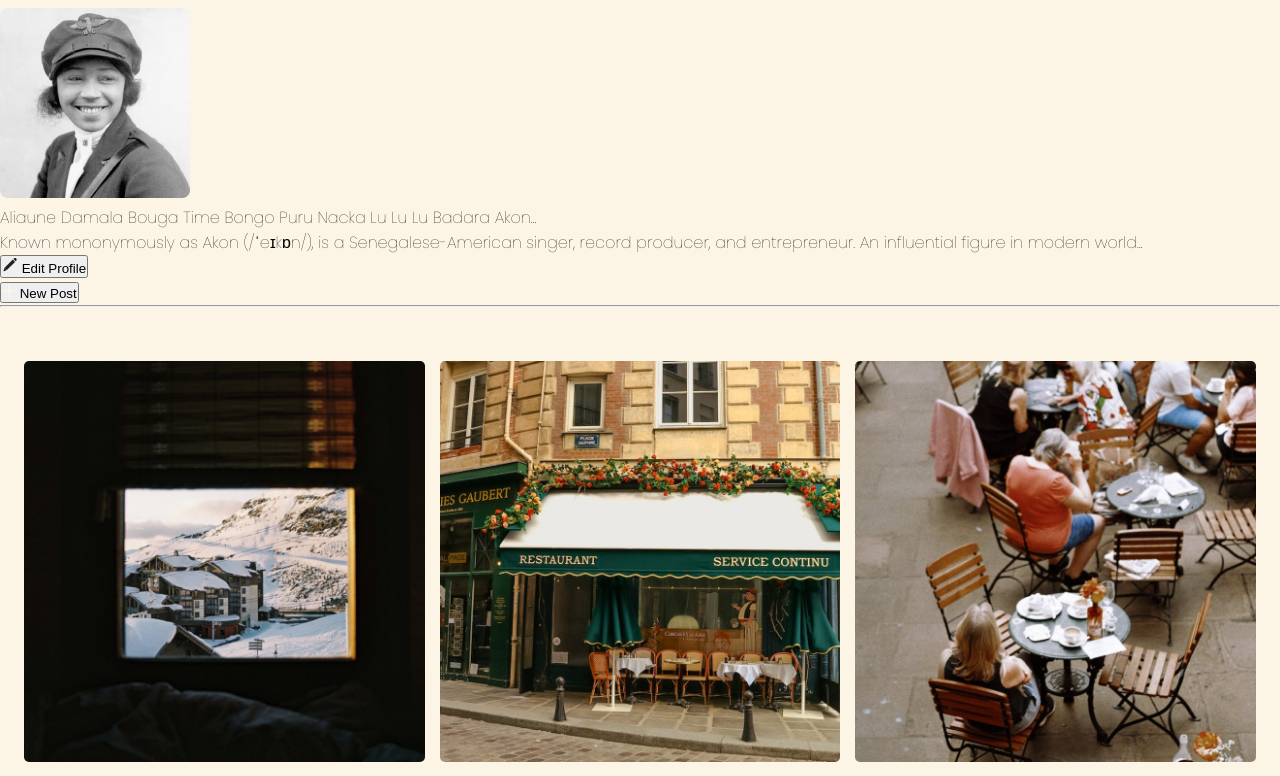
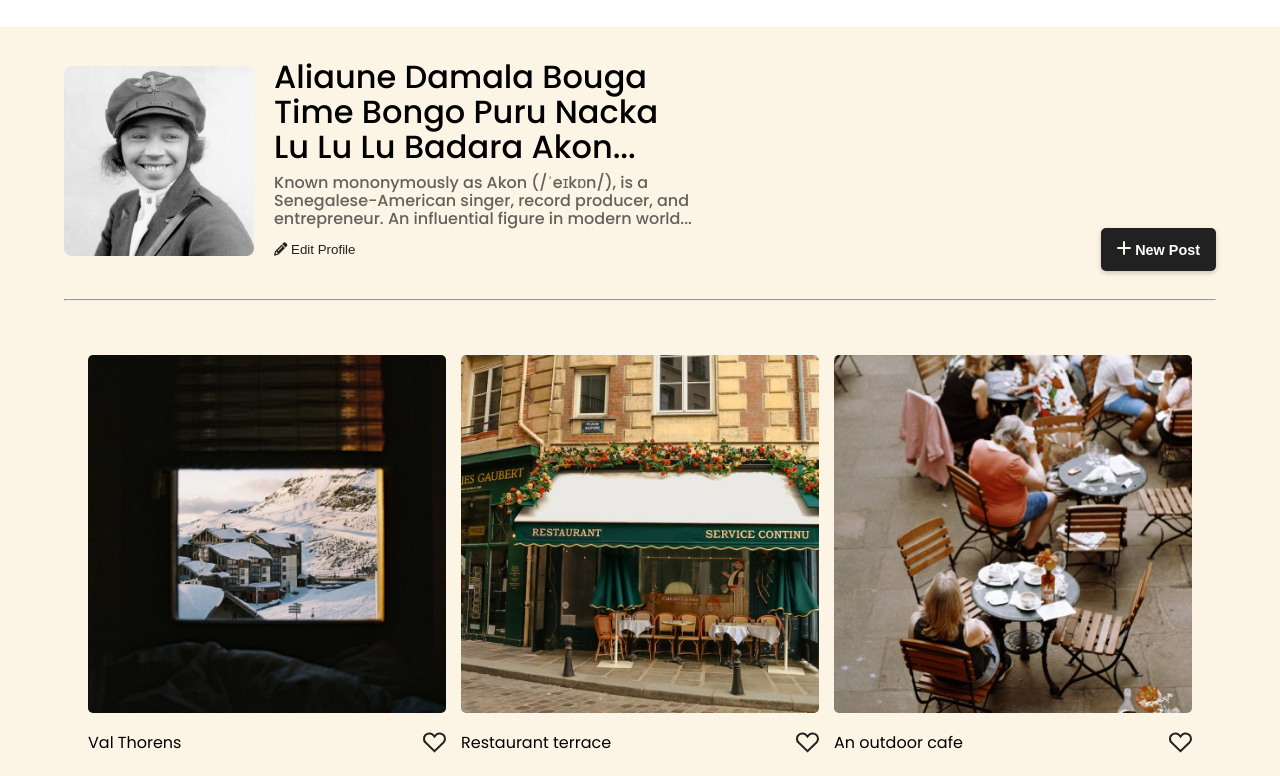
Before and after one commit to OlatomiwaOB/circle-03-instaspotsproject, a website built with Vite: page index.html in a window 1280 px wide. Shown: the part 55-831 px from the top of the page. Built offline with nearby package versions, Linux system fonts and the light colour scheme.

Commit message:
updated:Desktop/heroStyling

```diff
--- a/index.html
+++ b/index.html
@@ -1,68 +1,72 @@
 <!DOCTYPE html>
 <html lang="en">
+
 <head>
   <meta charset="UTF-8" />
   <meta name="viewport" content="width=device-width, initial-scale=1.0" />
   <title>InstaSpots Project - Circle-03</title>
   <link rel="stylesheet" href="./styles/index.css" />
-    <link
-      rel="stylesheet"
-      href="https://cdnjs.cloudflare.com/ajax/libs/font-awesome/6.7.2/css/all.min.css"
-    />
+  <link rel="stylesheet" href="https://cdnjs.cloudflare.com/ajax/libs/font-awesome/6.7.2/css/all.min.css"/>
 </head>
+
 <body>
   <div class="container">
     <!-- Hero Section -->
     <header class="hero">
       <!-- Logo Section -->
       <nav class="logo">
-          <img src="./assets/images/Logo.svg" alt="InstaSpots Logo Text" />
+        <img src="./assets/images/Logo.svg" alt="InstaSpots Logo Text">
       </nav>
       </header>
+
+
+        <article>
       <!-- Hero Content Section -->
       <section class="flex_container">
         <div class="hero-content">
           <!-- Avatar Image Section -->
           <div class="avatar-image">
-            <img src="./assets/images/avatar.png" alt="Avatar Image" />
+            <img src="./assets/images/avatar.png" alt="Avatar Image">
           </div>
+
 
           <!-- Hero Text Section -->
           <div class="hero-text">
-            <p>
-              Aliaune Damala Bouga Time Bongo Puru Nacka Lu Lu Lu Badara Akon...
-            </p>
-            <p>
-              Known mononymously as Akon (/ˈeɪkɒn/), is a Senegalese-American
-              singer, record producer, and entrepreneur. An influential figure
-              in modern world...
-            </p>
-
+            <div class="text1">
+              <h1>Aliaune Damala Bouga Time Bongo Puru Nacka Lu Lu Lu Badara Akon...</h1>
+              <p>Known mononymously as Akon (/ˈeɪkɒn/), is a Senegalese-American singer, record producer, and
+                entrepreneur. An influential figure in modern world...</p>
+            </div>
+            <!-- Hero Actions Section -->
+            <div class="hero-actions">
               <!-- Edit Profile Button Section -->
               <button class="edit_profile">
-              <img src="./assets/images/Group 2.svg" alt="Edit Profile Icon" />
-              <span>Edit Profile</span>
+                <span>
+                  <i class="fa-solid fa-pencil"></i>
+                </span>
+                Edit Profile
+              </button>
+              <!-- New Post Button Section -->
+              <button class="hero-action-button">
+                <span>
+                  <img src="./assets/images/Group 26.svg" alt="New Post Icon">
+                </span>
+                New Post
               </button>
             </div>
           </div>
-        <!-- Hero Actions Section -->
-        <div class="hero-actions">
-          <!-- New Post Button Section -->
-          <button class="hero-action-button">
-            <img src="./assets/images/Group 26.svg" alt="New Post Icon" />
-            <span>New Post</span>
-          </button>
+
+
+
         </div>
       </section>
-      <hr />
+
+    <hr>
     <!-- Main Section -->
     <main>
       <section class="cards">
         <div class="card">
-            <img
-              src="./assets/images/pexels-kassandre-pedro-8639743 1-6.png"
-              alt="image of a Val Thorens"
-            />
+          <img src="./assets/images/pexels-kassandre-pedro-8639743 1-6.png" alt="image of a Val Thorens" />
           <div class="card-text">
             <p>Val Thorens</p>
             <img src="./assets/images/Union.svg" alt="love icon" />
@@ -70,10 +74,7 @@
         </div>
 
         <div class="card">
-            <img
-              src="./assets/images/pexels-kassandre-pedro-8639743 1-1.png"
-              alt="image of a restaurant"
-            />
+          <img src="./assets/images/pexels-kassandre-pedro-8639743 1-1.png" alt="image of a restaurant" />
           <div class="card-text">
             <p>Restaurant terrace</p>
             <img src="./assets/images/Union.svg" alt="love icon" />
@@ -81,10 +82,7 @@
         </div>
 
         <div class="card">
-            <img
-              src="./assets/images/pexels-kassandre-pedro-8639743 1-2.png"
-              alt="image of outdoor cafe"
-            />
+          <img src="./assets/images/pexels-kassandre-pedro-8639743 1-2.png" alt="image of outdoor cafe" />
           <div class="card-text">
             <p>An outdoor cafe</p>
             <img src="./assets/images/Union.svg" alt="love icon" />
@@ -92,31 +90,24 @@
         </div>
 
         <div class="card">
-            <img
-              src="./assets/images/pexels-kassandre-pedro-8639743 1-3.png"
-              alt="bridge in a forest"
-            />
+          <img src="./assets/images/pexels-kassandre-pedro-8639743 1-3.png" alt="bridge in a forest" />
           <div class="card-text">
             <p>A very long bridge, over the forest...</p>
             <img src="./assets/images/Union.svg" alt="love icon" />
           </div>
         </div>
         <!-- gallery -->
+
+
         <div class="card">
-            <img
-              src="./assets/images/pexels-kassandre-pedro-8639743 1-4.png"
-              alt="image of a tunnel"
-            />
+          <img src="./assets/images/pexels-kassandre-pedro-8639743 1-4.png" alt="image of a tunnel" />
           <div class="card-text">
             <p>Tunnel with morning light</p>
             <img src="./assets/images/Union.svg" alt="love icon" />
           </div>
         </div>
         <div class="card">
-            <img
-              src="./assets/images/pexels-kassandre-pedro-8639743 1-5.png"
-              alt="image of a mountain house"
-            />
+          <img src="./assets/images/pexels-kassandre-pedro-8639743 1-5.png" alt="image of a mountain house" />
           <div class="card-text">
             <p>Mountain house</p>
             <img src="./assets/images/Union.svg" alt="love icon" />
@@ -124,14 +115,16 @@
         </div>
       </section>
     </main>
-      <hr />
+    <hr>
     <!-- Footer Section -->
     <footer>
       <p>2024 &#169; Spots</p>
     </footer>
   </div>
+  </article>
 
   <!-- no application of js now in the project. This is just created for future us, if there will be a need for it in the nearest future -->
   <script src="index.js"></script>
 </body>
+
 </html>
--- a/styles/index.css
+++ b/styles/index.css
@@ -22,7 +22,7 @@ body {
   font-family: "Poppins", sans-serif;
   font-weight: 100;
   font-style: normal;
-  background-color: var(--background-color);
+  background-color: var(--primary-color);
 }
 /* Project parent container */
 .container {
@@ -82,6 +82,83 @@ main {
 }
 
 
+/*header styling*/
+header {
+  padding: .8rem 4rem;
+}
+article {
+  background-color: var(--background-color);
+  padding: 0 4rem;
+
+}
+hr{
+  margin: 1rem 0;
+}
+
+.logo {
+  display: flex;
+  align-items: center;
+  justify-content: center;
+}
+
+.hero-content {
+  display: flex;
+  align-items: center;
+  flex-direction: row;
+  padding-top: 2rem;
+  padding-bottom: .8rem;
+  width: 100%;
+
+ }
+
+
+.hero-text {
+  width: 100%;
+  display: flex;
+  flex-direction: column;
+  padding-left: 20px;
+}
+
+.text1 h1 {
+  font-size: 2rem;
+  font-weight: 500;
+  width: 42%;
+  line-height: 35px;
+}
+.text1 p {
+  font-weight: 500;
+  font-size: 1rem;
+  color: #212121b2;
+  line-height: 18px;
+  width: 47%;
+  padding-top: 10px;
+}
+.hero-actions {
+  display: flex;
+  justify-content: space-between;
+}
+.hero-action-button {
+  right: 20px;
+  top: 20px;
+  background-color: #212121;
+  color: white;
+  border: none;
+  padding: 13px 16px;
+  border-radius: 5px;
+  font-size: 0.9rem;
+  cursor: pointer;
+  font-weight: bold;
+  box-shadow: 0 2px 5px rgba(0, 0, 0, 0.2);
+}
+
+.edit_profile {
+  border: none;
+  background-color: var(--background-color);
+  color: #212121;
+}
+.edit_profile span {
+  font-weight: 100;
+}
 
 /* Mobile View Styling */
 @media  (max-width: 480px) {
```
Lines whose indentation alone changed are shown as unchanged.
